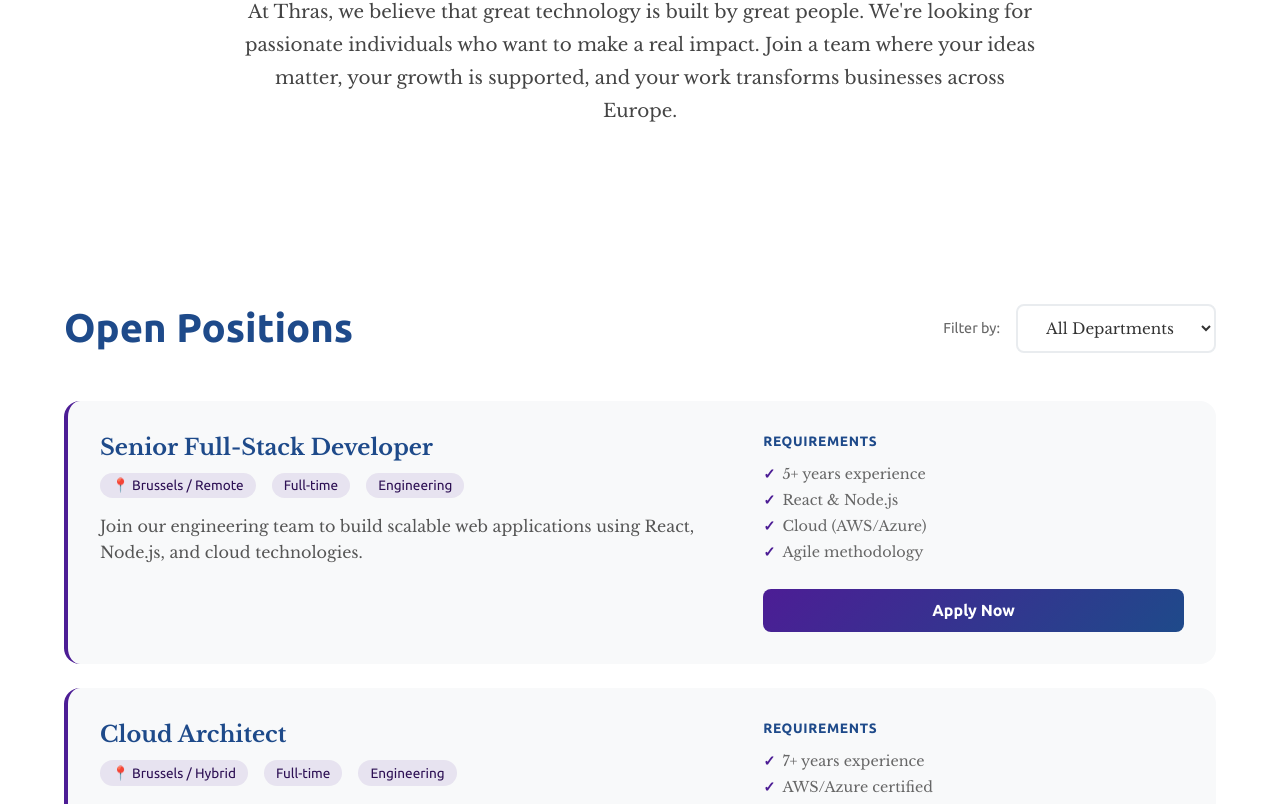
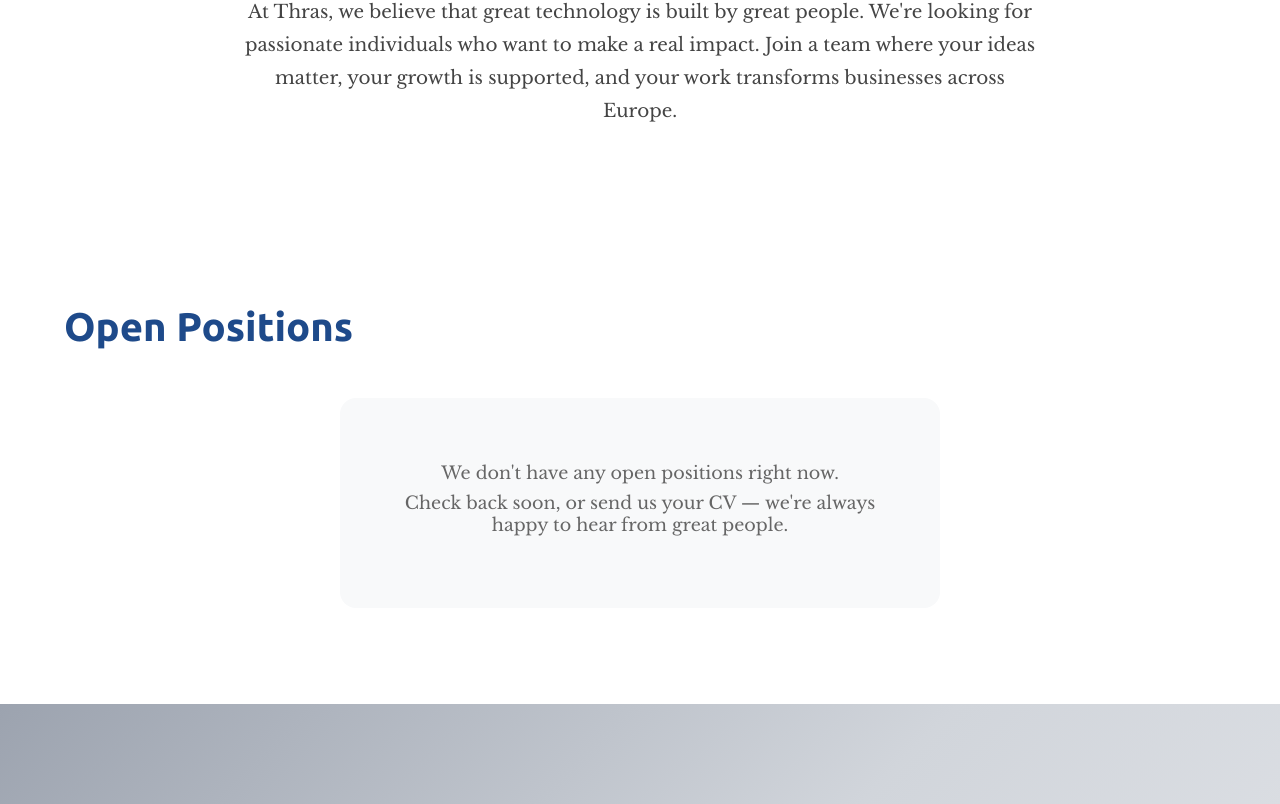
Before and after one commit to CharlesScheenaerts/ThrasWebsite, a Next.js app in the folder thras-website/: page /careers in a window 1280 px wide. Shown: the part 555-1359 px from the top of the page. Built offline with nearby package versions, Linux system fonts and the light colour scheme.

Commit message:
Temporarily hide open positions on Careers page
Show a placeholder message instead of the jobs list while there are no openings; job data and filter logic stay in place behind a JOBS_OPEN flag for easy re-enable.

Co-Authored-By: Claude Sonnet 5 <noreply@anthropic.com>

```diff
--- a/thras-website/pages/careers.js
+++ b/thras-website/pages/careers.js
@@ -2,6 +2,8 @@ import styles from '../styles/Careers.module.css';
 import Link from 'next/link';
 import Head from 'next/head';
 import { useState } from 'react';
+
+const JOBS_OPEN = false;
 
 export default function Careers() {
   const [selectedDepartment, setSelectedDepartment] = useState('all');
@@ -127,6 +129,7 @@ export default function Careers() {
       <section className={styles.jobs}>
         <div className={styles.jobsHeader}>
           <h2>Open Positions</h2>
+          {JOBS_OPEN && (
             <div className={styles.filter}>
               <label htmlFor="department">Filter by:</label>
               <select
@@ -139,8 +142,11 @@ export default function Careers() {
                 ))}
               </select>
             </div>
+          )}
         </div>
 
+        {JOBS_OPEN ? (
+          <>
             <div className={styles.jobsList}>
               {filteredJobs.map(job => (
                 <div key={job.id} className={styles.jobCard}>
@@ -174,6 +180,13 @@ export default function Careers() {
               <div className={styles.noJobs}>
                 <p>No positions available in this department at the moment.</p>
                 <p>Check back soon or send us your CV for future opportunities!</p>
+              </div>
+            )}
+          </>
+        ) : (
+          <div className={styles.noJobs}>
+            <p>We don&apos;t have any open positions right now.</p>
+            <p>Check back soon, or send us your CV — we&apos;re always happy to hear from great people.</p>
           </div>
         )}
       </section>
```
Lines whose indentation alone changed are shown as unchanged.
